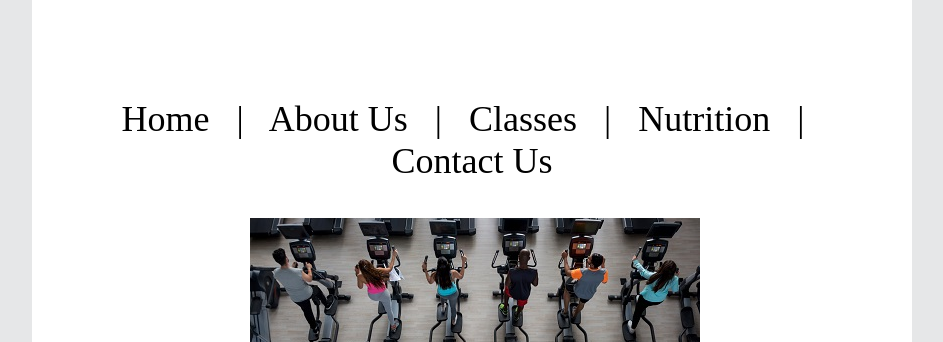
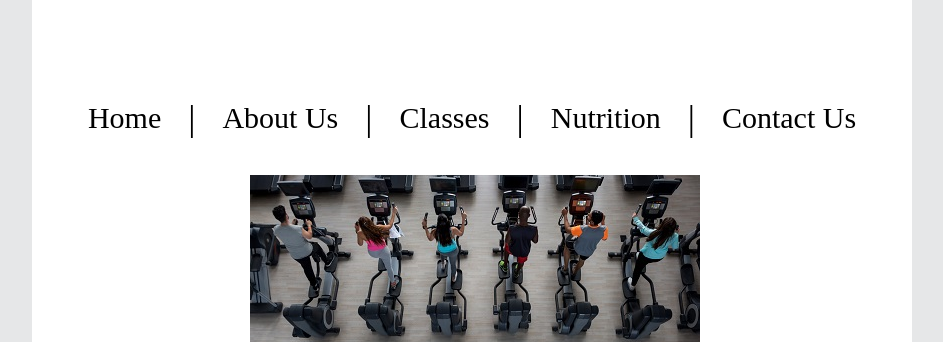
Before and after one commit to MelonBoyy/Group_Project_CGS2820_2025_FWD_FITNESS, a plain HTML site: page fitness/index.html in a window 1280 px wide. Shown: the part 458-800 px from the top of the page, without its empty margins (168-1111 px from the left). Drawn offline with Linux system fonts and the light colour scheme.

Commit message:
cool link animations
i made it a tad prettier

```diff
--- a/fitness/css/index.css
+++ b/fitness/css/index.css
@@ -35,10 +35,27 @@ header
 
 nav
 {
+	display: flex;
 	justify-content: center;
+	align-items: center;
+
+	max-height: 7.1rem;
 
 	text-align: center;
 	font-size: clamp(24px, 36px, 36px);
+
+	margin: 0 auto;
+}
+
+.navigationLink
+{
+	font-size: clamp(30px, 30px, 40px);
+	transition: font-size ease-in-out 0.25s;
+}
+
+.navigationLink:hover
+{
+	font-size: clamp(40px, 40px, 50px);
 }
 
 main
--- a/fitness/index.html
+++ b/fitness/index.html
@@ -37,7 +37,15 @@
 
 		<nav>
 
-			<p>Home &nbsp; | &nbsp; About Us &nbsp; | &nbsp; Classes &nbsp; | &nbsp; Nutrition &nbsp; | &nbsp; Contact Us</p>
+			<p class="navigationLink" >Home</p>
+			<p>&nbsp;&nbsp; | &nbsp;&nbsp;</p>
+			<p class="navigationLink" >About Us</p>
+			<p>&nbsp;&nbsp; | &nbsp;&nbsp;</p>
+			<p class="navigationLink" >Classes</p>
+			<p>&nbsp;&nbsp; | &nbsp;&nbsp;</p>
+			<p class="navigationLink" >Nutrition</p>
+			<p>&nbsp;&nbsp; | &nbsp;&nbsp;</p>
+			<p class="navigationLink" >Contact Us</p>
 
 		</nav>
 
```
